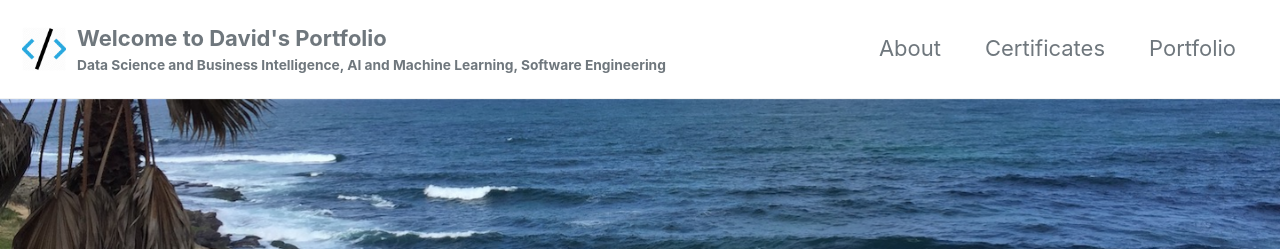
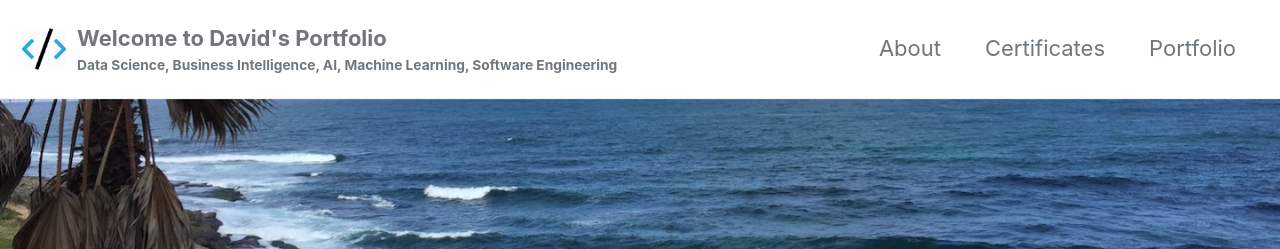
Before and after one commit to dpygman/dpygman.github.io, a Jekyll site: the page built from index.html, in a window 1280 px wide and 900 px high. Shown: the top 249 px of the window. Built offline with Jekyll 4.4.1, drawn with Linux system fonts in a browser that asks for light colours; cached includes are drawn as plain includes; nearby versions of some CDN libraries; the list of posts is cut into pages by our own code.

Commit message:
Update _config.yml

```diff
--- a/_config.yml
+++ b/_config.yml
@@ -18,7 +18,7 @@
 locale                   : "en-US"
 title                    : "Welcome to David's Portfolio"
 title_separator          : "-"
-subtitle                 : "Data Science and Business Intelligence, AI and Machine Learning, Software Engineering" # site tagline that appears below site title in masthead
+subtitle                 : "Data Science, Business Intelligence, AI, Machine Learning, Software Engineering" # site tagline that appears below site title in masthead
 name                     : "David R. Pygman, MBA"
 description              : "Data Scientist, Business Intelligence, Healthcare, Software Development"
 url                      : "https://dpygman.github.io/" # the base hostname & protocol for your site e.g. "https://mmistakes.github.io"
```
